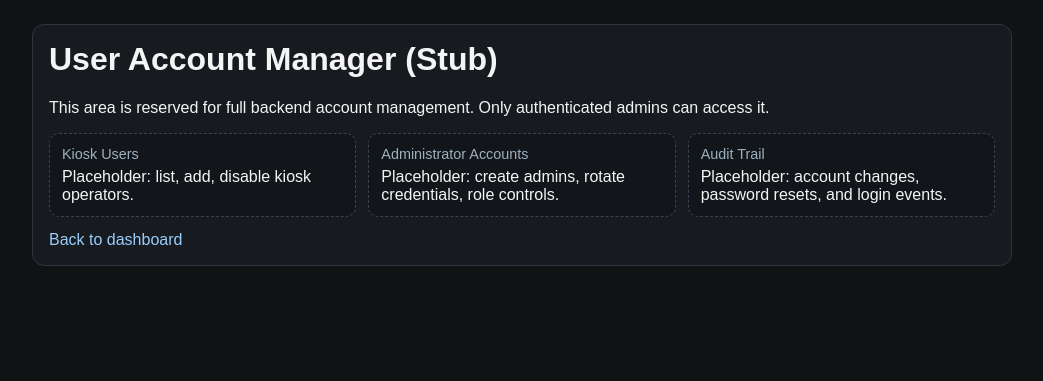
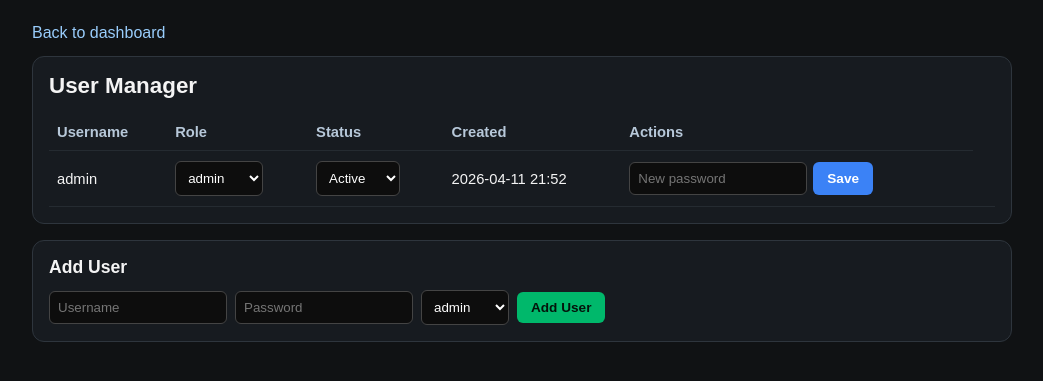
Before and after one commit to hfsc2004/toolroom, a Flask app: page /admin/users in a window 1280 px wide. Shown: the top 381 px of the page, without its empty margins (118-1161 px from the left). Run offline with Flask 3, Linux system fonts and the light colour scheme; the visitor is signed in with stand-in values (Sample User, id 1); data comes from the database, SQL or seed files in the repository.

Commit message:
Add DB-backed user manager and hide cursor in kiosk mode

```diff
--- a/app.py
+++ b/app.py
@@ -1,20 +1,23 @@
-from flask import Flask, render_template, request, redirect, url_for, Response, session
+from flask import Flask, render_template, request, redirect, url_for, Response, session, flash
 import sqlite3
 import os
-import hmac
 from functools import wraps
+from werkzeug.security import generate_password_hash, check_password_hash
 
 app = Flask(__name__)
 app.secret_key = os.environ.get('FLASK_SECRET_KEY', 'replace-this-dev-secret')
 
-# PROTOTYPE PATH (Local)
 DB_PATH = os.path.join(os.path.dirname(__file__), 'data/inventory.db')
 
-# SHIPYARD PATH (Example of what you'll change later)
-# DB_PATH = '/mnt/toolroom_nas/inventory.db'
+
+def get_db():
+    conn = sqlite3.connect(DB_PATH)
+    conn.row_factory = sqlite3.Row
+    return conn
+
 
 def query_db(query, args=(), one=False):
-    conn = sqlite3.connect(DB_PATH)
+    conn = get_db()
     cur = conn.execute(query, args)
     rv = cur.fetchall()
     conn.commit()
@@ -22,11 +25,30 @@ def query_db(query, args=(), one=False):
     return (rv[0] if rv else None) if one else rv
 
 
-def get_admin_credentials():
-    # For now we use env vars. Replace with DB-backed user manager in next phase.
-    username = os.environ.get('ADMIN_USERNAME', 'admin')
-    password = os.environ.get('ADMIN_PASSWORD', 'change-me')
-    return username, password
+def init_users_table():
+    """Create users table and seed default admin if needed."""
+    conn = get_db()
+    conn.execute('''CREATE TABLE IF NOT EXISTS users (
+        id INTEGER PRIMARY KEY AUTOINCREMENT,
+        username TEXT UNIQUE NOT NULL,
+        password_hash TEXT NOT NULL,
+        role TEXT NOT NULL DEFAULT 'admin',
+        is_active INTEGER NOT NULL DEFAULT 1,
+        created_at DATETIME DEFAULT CURRENT_TIMESTAMP
+    )''')
+    # Seed default admin if table is empty
+    count = conn.execute('SELECT COUNT(*) FROM users').fetchone()[0]
+    if count == 0:
+        conn.execute('INSERT INTO users (username, password_hash, role) VALUES (?, ?, ?)',
+                     ('admin', generate_password_hash('change-me'), 'admin'))
+    conn.commit()
+    conn.close()
+
+
+# Auto-create users table on startup
+with app.app_context():
+    os.makedirs(os.path.dirname(DB_PATH), exist_ok=True)
+    init_users_table()
 
 
 def admin_required(view_func):
@@ -40,48 +62,39 @@ def admin_required(view_func):
 
 def has_valid_basic_auth():
     auth = request.authorization
-    if not auth:
+    if not auth or not auth.username or not auth.password:
         return False
-    valid_user, valid_pass = get_admin_credentials()
-    user_ok = hmac.compare_digest(auth.username or '', valid_user)
-    pass_ok = hmac.compare_digest(auth.password or '', valid_pass)
-    return user_ok and pass_ok
-
-
-def basic_auth_challenge():
-    return Response(
-        'Authentication required',
-        401,
-        {'WWW-Authenticate': 'Basic realm="Toolroom Kiosk"'}
-    )
+    user = query_db('SELECT * FROM users WHERE username = ? AND is_active = 1',
+                    (auth.username,), one=True)
+    if not user:
+        return False
+    return check_password_hash(user['password_hash'], auth.password)
 
 
 @app.before_request
 def require_login_for_app():
-    # Lock down port 5000 with browser-level auth challenge.
     if request.path.startswith('/static/'):
         return None
-    # Allow only true local-direct requests (no reverse-proxy hop) to bypass auth.
-    # If X-Forwarded-For is present, the request came through nginx and should be challenged.
     forwarded_for = (request.headers.get('X-Forwarded-For') or '').strip()
     if request.remote_addr in ('127.0.0.1', '::1') and not forwarded_for:
         return None
     if not has_valid_basic_auth():
-        return basic_auth_challenge()
+        return Response('Authentication required', 401,
+                        {'WWW-Authenticate': 'Basic realm="Toolroom Kiosk"'})
     return None
+
 
 @app.route('/')
 def index():
-    # Fetch the 10 most recent scans to show on screen
     recent_scans = query_db("SELECT * FROM logs ORDER BY id DESC LIMIT 10")
     return render_template('index.html', scans=recent_scans)
+
 
 @app.route('/scan', methods=['POST'])
 def scan():
     badge = request.form.get('badge')
     item = request.form.get('item')
     qty = request.form.get('qty', 1)
-
     if badge and item:
         query_db("INSERT INTO logs (badge_id, item_id, qty) VALUES (?, ?, ?)", (badge, item, qty))
     return redirect(url_for('index'))
@@ -94,19 +107,16 @@ def admin_login():
 
     error = None
     if request.method == 'POST':
-        submitted_user = request.form.get('username', '')
-        submitted_pass = request.form.get('password', '')
-        valid_user, valid_pass = get_admin_credentials()
-
-        user_ok = hmac.compare_digest(submitted_user, valid_user)
-        pass_ok = hmac.compare_digest(submitted_pass, valid_pass)
-
-        if user_ok and pass_ok:
+        username = request.form.get('username', '')
+        password = request.form.get('password', '')
+        user = query_db('SELECT * FROM users WHERE username = ? AND is_active = 1',
+                        (username,), one=True)
+        if user and user['role'] == 'admin' and check_password_hash(user['password_hash'], password):
             session['is_admin'] = True
-            session['admin_user'] = submitted_user
+            session['admin_user'] = username
+            session['admin_user_id'] = user['id']
             next_path = request.args.get('next') or request.form.get('next') or url_for('admin_dashboard')
             return redirect(next_path)
-
         error = 'Invalid credentials'
 
     return render_template('admin_login.html', error=error, next_path=request.args.get('next', ''))
@@ -115,8 +125,7 @@ def admin_login():
 @app.route('/admin/logout', methods=['POST'])
 @admin_required
 def admin_logout():
-    session.pop('is_admin', None)
-    session.pop('admin_user', None)
+    session.clear()
     return redirect(url_for('admin_login'))
 
 
@@ -136,34 +145,102 @@ def admin_dashboard():
 @app.route('/admin/users')
 @admin_required
 def admin_users():
-    # Stub page for future account manager implementation.
-    return render_template('admin_users_stub.html')
+    users = query_db('SELECT * FROM users ORDER BY id')
+    return render_template('admin_users.html', users=users,
+                           current_user_id=session.get('admin_user_id'))
+
+
+@app.route('/admin/users/add', methods=['POST'])
+@admin_required
+def admin_users_add():
+    username = request.form.get('username', '').strip()
+    password = request.form.get('password', '')
+    role = request.form.get('role', 'admin')
+
+    if not username or not password:
+        flash('Username and password are required.', 'error')
+        return redirect(url_for('admin_users'))
+
+    if role not in ('admin', 'operator'):
+        role = 'admin'
+
+    existing = query_db('SELECT id FROM users WHERE username = ?', (username,), one=True)
+    if existing:
+        flash(f'Username "{username}" already exists.', 'error')
+        return redirect(url_for('admin_users'))
+
+    query_db('INSERT INTO users (username, password_hash, role) VALUES (?, ?, ?)',
+             (username, generate_password_hash(password), role))
+    flash(f'User "{username}" created.', 'success')
+    return redirect(url_for('admin_users'))
+
+
+@app.route('/admin/users/<int:user_id>/edit', methods=['POST'])
+@admin_required
+def admin_users_edit(user_id):
+    user = query_db('SELECT * FROM users WHERE id = ?', (user_id,), one=True)
+    if not user:
+        flash('User not found.', 'error')
+        return redirect(url_for('admin_users'))
+
+    password = request.form.get('password', '')
+    role = request.form.get('role', user['role'])
+    is_active = request.form.get('is_active', '1')
+
+    if role not in ('admin', 'operator'):
+        role = user['role']
+
+    if password:
+        query_db('UPDATE users SET password_hash = ?, role = ?, is_active = ? WHERE id = ?',
+                 (generate_password_hash(password), role, int(is_active), user_id))
+    else:
+        query_db('UPDATE users SET role = ?, is_active = ? WHERE id = ?',
+                 (role, int(is_active), user_id))
+
+    flash(f'User "{user["username"]}" updated.', 'success')
+    return redirect(url_for('admin_users'))
+
+
+@app.route('/admin/users/<int:user_id>/delete', methods=['POST'])
+@admin_required
+def admin_users_delete(user_id):
+    if user_id == session.get('admin_user_id'):
+        flash("You can't delete your own account.", 'error')
+        return redirect(url_for('admin_users'))
+
+    user = query_db('SELECT * FROM users WHERE id = ?', (user_id,), one=True)
+    if not user:
+        flash('User not found.', 'error')
+        return redirect(url_for('admin_users'))
+
+    query_db('DELETE FROM users WHERE id = ?', (user_id,))
+    flash(f'User "{user["username"]}" deleted.', 'success')
+    return redirect(url_for('admin_users'))
+
 
 @app.route('/edit_last', methods=['POST'])
 def edit_last():
-    # Grab the very last entry to "flag" it
     last_entry = query_db("SELECT id, qty FROM logs ORDER BY id DESC LIMIT 1", one=True)
     if last_entry:
-        entry_id, old_qty = last_entry
+        entry_id, old_qty = last_entry['id'], last_entry['qty']
         new_qty = request.form.get('new_qty')
         if new_qty:
-            query_db("UPDATE logs SET qty = ?, original_qty = ?, is_edited = 1 WHERE id = ?", (new_qty, old_qty, entry_id))
+            query_db("UPDATE logs SET qty = ?, original_qty = ?, is_edited = 1 WHERE id = ?",
+                     (new_qty, old_qty, entry_id))
     return redirect(url_for('index'))
+
 
 @app.route('/export')
 @admin_required
 def export():
     data = query_db("SELECT * FROM logs")
     def generate():
-        # Create CSV headers
         yield 'ID,Timestamp,Badge_ID,Item_ID,Qty,Is_Edited,Original_Qty\n'
         for row in data:
-            yield ','.join(map(str, row)) + '\n'
-
+            yield ','.join(map(str, tuple(row))) + '\n'
     return Response(generate(), mimetype='text/csv',
                     headers={"Content-disposition": "attachment; filename=toolroom_export.csv"})
 
 
 if __name__ == '__main__':
-    # Running on port 5000
     app.run(host='0.0.0.0', port=5000, debug=False)
--- a/templates/admin_dashboard.html
+++ b/templates/admin_dashboard.html
@@ -41,8 +41,8 @@
                 <a class="btn btn-primary" href="{{ url_for('export') }}">Download CSV</a>
             </div>
             <div class="card">
-                <h2>Users (Stub)</h2>
-                <p>Future user/account manager space.</p>
+                <h2>User Manager</h2>
+                <p>Manage admin and operator accounts.</p>
                 <a class="btn btn-secondary" href="{{ url_for('admin_users') }}">Open User Manager</a>
             </div>
             <div class="card">
--- a/templates/admin_login.html
+++ b/templates/admin_login.html
@@ -25,7 +25,7 @@
         <input id="password" name="password" type="password" autocomplete="current-password" required>
         <button type="submit">Sign In</button>
         {% if error %}<div class="error">{{ error }}</div>{% endif %}
-        <div class="hint">Set ADMIN_USERNAME and ADMIN_PASSWORD in environment for production.</div>
+        <div class="hint">Default: admin / change-me — change it in User Manager after login.</div>
     </form>
 </body>
 </html>
--- /dev/null
+++ b/templates/admin_users.html
@@ -0,0 +1,106 @@
+<!DOCTYPE html>
+<html lang="en">
+<head>
+    <meta charset="UTF-8">
+    <meta name="viewport" content="width=device-width, initial-scale=1.0">
+    <title>User Manager</title>
+    <style>
+        body { margin: 0; font-family: sans-serif; background: #101214; color: #f4f4f4; }
+        .wrap { width: min(980px, 95vw); margin: 24px auto; }
+        .panel { background: #171b20; border: 1px solid #2e353d; border-radius: 12px; padding: 16px; margin-bottom: 16px; }
+        h1 { margin-top: 0; font-size: 1.4rem; }
+        h2 { margin: 0 0 12px; font-size: 1.1rem; }
+        .back { display: inline-block; margin-bottom: 14px; color: #99cdfc; text-decoration: none; }
+        table { width: 100%; border-collapse: collapse; }
+        th, td { border-bottom: 1px solid #252b31; padding: 10px 8px; text-align: left; font-size: 0.92rem; }
+        th { color: #b7c8d9; }
+        .badge { display: inline-block; padding: 2px 8px; border-radius: 4px; font-size: 0.8rem; font-weight: 600; }
+        .badge-admin { background: #1a3a2a; color: #4ade80; }
+        .badge-operator { background: #1a2a3a; color: #60a5fa; }
+        .badge-inactive { background: #3a1a1a; color: #f87171; }
+        .badge-active { background: #1a3a2a; color: #4ade80; }
+        input, select { padding: 8px; border-radius: 6px; border: 1px solid #444; background: #0d0d0d; color: #fff; }
+        input[type="text"], input[type="password"] { width: 160px; }
+        .btn { padding: 8px 14px; border-radius: 6px; border: 0; cursor: pointer; font-weight: 600; font-size: 0.85rem; }
+        .btn-add { background: #00b86b; color: #04140b; }
+        .btn-save { background: #3b82f6; color: #fff; }
+        .btn-delete { background: #991b1b; color: #fca5a5; }
+        .flash { padding: 10px 14px; border-radius: 8px; margin-bottom: 12px; font-size: 0.9rem; }
+        .flash-success { background: #1a3a2a; color: #4ade80; border: 1px solid #2d5a3d; }
+        .flash-error { background: #3a1a1a; color: #f87171; border: 1px solid #5a2d2d; }
+        .form-row { display: flex; gap: 8px; align-items: center; flex-wrap: wrap; }
+        .actions { display: flex; gap: 6px; }
+    </style>
+</head>
+<body>
+    <div class="wrap">
+        <a class="back" href="{{ url_for('admin_dashboard') }}">Back to dashboard</a>
+
+        {% with messages = get_flashed_messages(with_categories=true) %}
+        {% for category, message in messages %}
+        <div class="flash flash-{{ category }}">{{ message }}</div>
+        {% endfor %}
+        {% endwith %}
+
+        <div class="panel">
+            <h1>User Manager</h1>
+            <table>
+                <thead>
+                    <tr><th>Username</th><th>Role</th><th>Status</th><th>Created</th><th>Actions</th></tr>
+                </thead>
+                <tbody>
+                    {% for user in users %}
+                    <tr>
+                        <form method="post" action="{{ url_for('admin_users_edit', user_id=user['id']) }}">
+                        <td>{{ user['username'] }}</td>
+                        <td>
+                            <select name="role">
+                                <option value="admin" {{ 'selected' if user['role'] == 'admin' }}>admin</option>
+                                <option value="operator" {{ 'selected' if user['role'] == 'operator' }}>operator</option>
+                            </select>
+                        </td>
+                        <td>
+                            <select name="is_active">
+                                <option value="1" {{ 'selected' if user['is_active'] }}>Active</option>
+                                <option value="0" {{ 'selected' if not user['is_active'] }}>Inactive</option>
+                            </select>
+                        </td>
+                        <td>{{ user['created_at'][:16] if user['created_at'] else '' }}</td>
+                        <td>
+                            <div class="actions">
+                                <input type="password" name="password" placeholder="New password">
+                                <button type="submit" class="btn btn-save">Save</button>
+                            </div>
+                        </td>
+                        </form>
+                        <td>
+                            {% if user['id'] != current_user_id %}
+                            <form method="post" action="{{ url_for('admin_users_delete', user_id=user['id']) }}"
+                                  onsubmit="return confirm('Delete {{ user.username }}?')">
+                                <button type="submit" class="btn btn-delete">Delete</button>
+                            </form>
+                            {% endif %}
+                        </td>
+                    </tr>
+                    {% endfor %}
+                </tbody>
+            </table>
+        </div>
+
+        <div class="panel">
+            <h2>Add User</h2>
+            <form method="post" action="{{ url_for('admin_users_add') }}">
+                <div class="form-row">
+                    <input type="text" name="username" placeholder="Username" required>
+                    <input type="password" name="password" placeholder="Password" required>
+                    <select name="role">
+                        <option value="admin">admin</option>
+                        <option value="operator">operator</option>
+                    </select>
+                    <button type="submit" class="btn btn-add">Add User</button>
+                </div>
+            </form>
+        </div>
+    </div>
+</body>
+</html>
--- a/templates/admin_users_stub.html
+++ /dev/null
@@ -1,41 +0,0 @@
-<!DOCTYPE html>
-<html lang="en">
-<head>
-    <meta charset="UTF-8">
-    <meta name="viewport" content="width=device-width, initial-scale=1.0">
-    <title>User Manager (Stub)</title>
-    <style>
-        body { margin: 0; font-family: sans-serif; background: #101214; color: #f4f4f4; }
-        .wrap { width: min(980px, 95vw); margin: 24px auto; }
-        .panel { background: #171b20; border: 1px solid #2e353d; border-radius: 12px; padding: 16px; }
-        h1 { margin-top: 0; }
-        .grid { display: grid; grid-template-columns: repeat(auto-fit, minmax(280px, 1fr)); gap: 12px; }
-        .box { background: #12161a; border: 1px dashed #3a454f; border-radius: 10px; padding: 12px; }
-        .label { color: #9eb0bf; font-size: 0.9rem; margin-bottom: 6px; }
-        .back { display: inline-block; margin-top: 14px; color: #99cdfc; text-decoration: none; }
-    </style>
-</head>
-<body>
-    <div class="wrap">
-        <div class="panel">
-            <h1>User Account Manager (Stub)</h1>
-            <p>This area is reserved for full backend account management. Only authenticated admins can access it.</p>
-            <div class="grid">
-                <div class="box">
-                    <div class="label">Kiosk Users</div>
-                    <div>Placeholder: list, add, disable kiosk operators.</div>
-                </div>
-                <div class="box">
-                    <div class="label">Administrator Accounts</div>
-                    <div>Placeholder: create admins, rotate credentials, role controls.</div>
-                </div>
-                <div class="box">
-                    <div class="label">Audit Trail</div>
-                    <div>Placeholder: account changes, password resets, and login events.</div>
-                </div>
-            </div>
-            <a class="back" href="{{ url_for('admin_dashboard') }}">Back to dashboard</a>
-        </div>
-    </div>
-</body>
-</html>
```
Also changed, not shown: 2 other files.
